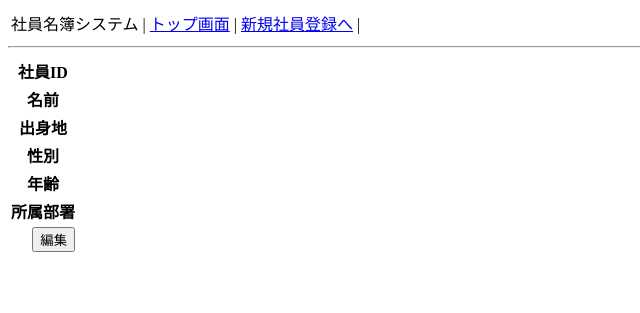
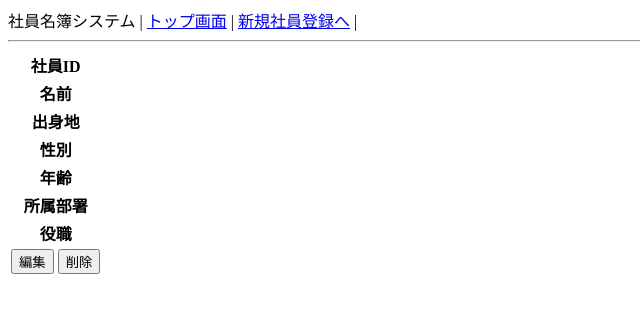
Before and after one commit to ishii-hiroto/meibo_system_B, a PHP site: page /detail01.php in a window 1280 px wide. Shown: the top 313 px of the page, without its empty margins (0-640 px from the left). Run offline with PHP 8.4, Linux system fonts and the light colour scheme.

Commit message:
[update]  変更
#018 編集・削除ボタン追加

```diff
--- a/detail01.php
+++ b/detail01.php
@@ -6,16 +6,14 @@
         <title>社員情報詳細</title>
     </head>
     <body>
-
-        <table>
             <tr>
                 <td>社員名簿システム</td>
                 <td>| <a href="./index.php">トップ画面</a>
                     | <a href="./entry01.php">新規社員登録へ</a> |
                 </td>
             </tr>
-        </table>
             <hr>
+
 
         <table>
             <tr>
@@ -60,17 +58,20 @@
                 </td>
             </tr>
 
+            <tr>
+            <th>役職</th>
+                <td>
 
-        <td><form method='post' action='（遷移先のフォルダ）' style="text-align:right">
-            <input type="submit" value="編集" >  <!--編集あとで検索-test2->
-        <td><input type="reset" value="削除">
-    </tr>
+                </td>
+            </tr>
 
-
-
-
-
-
-
+            <tr>
+            <td>
+                <input type="button" onclick="location.href='./update01.php'" value="編集">
+                <input type="reset" value="削除"
+                onclick="return confirm('削除ボタンがクリックされました。本当に入力内容を削除してもよろしいですか？');">
+            </td>
+            </tr>
+        </table>
     </body>
 </html>
```
